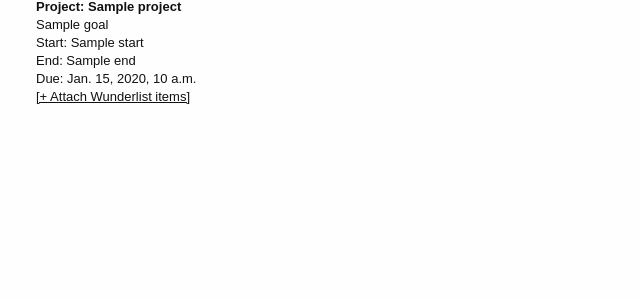
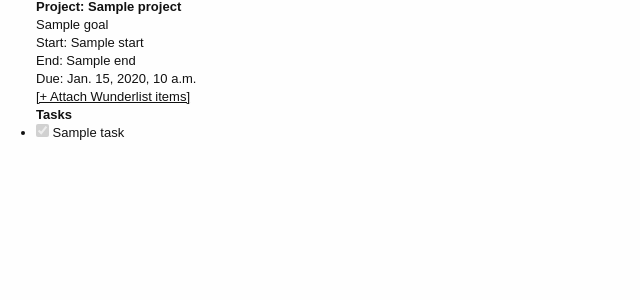
Before and after one commit to sander/geendashboard, a Django app: template projects/templates/projects/project_detail.html in a window 1280 px wide. Shown: the part 146-446 px from the top of the page, without its empty margins (0-640 px from the left). Run offline with Django 3.2, Linux system fonts and the light colour scheme; the template is opened without the code that fills it: most values are stand-ins (such as "Sample title", 1, 10 or a date in 2020).

Commit message:
Display task lists on projects

```diff
--- a/projects/templates/projects/project_detail.html
+++ b/projects/templates/projects/project_detail.html
@@ -11,5 +11,18 @@
     <p>End: {{ project.end }}</p>
     <p>Due: {{ project.due }}</p>
     <p><a href="{% url 'wunderlist-attach' slug=project.slug %}">[+ Attach Wunderlist items]</a>
+
+    {% if project.tasklist %}
+      <h2>Tasks</h2>
+      <ul>
+        {% for task in project.tasklist.get_tasks %}
+          <li>
+            <input type="checkbox" disabled {% if task.completed_by_id %}checked{% endif %}>
+            {{ task.title }}
+          </li>
+        {% endfor %}
+      </ul>
+    {% endif %}
+
   </article>
 {% endblock %}
```
Also changed, not shown: wunderlist/models.py (+7 -1 lines).
